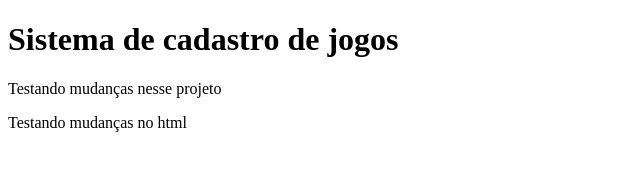
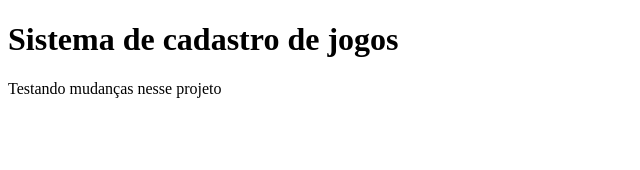
Before and after one commit to joseonildo/sistema-de-cadastro, a plain HTML site: page index.html in a window 1280 px wide. Shown: the whole page, without its empty margins (0-640 px from the left). Drawn offline with Linux system fonts and the light colour scheme.

```diff
--- a/index.html
+++ b/index.html
@@ -10,7 +10,6 @@
 <body>
     <h1>Sistema de cadastro de jogos</h1>
     <p>Testando mudanças nesse projeto</p>
-    <p>Testando mudanças no html</p>
     <script src="app.js"></script>
 </body>
 </html>
```
